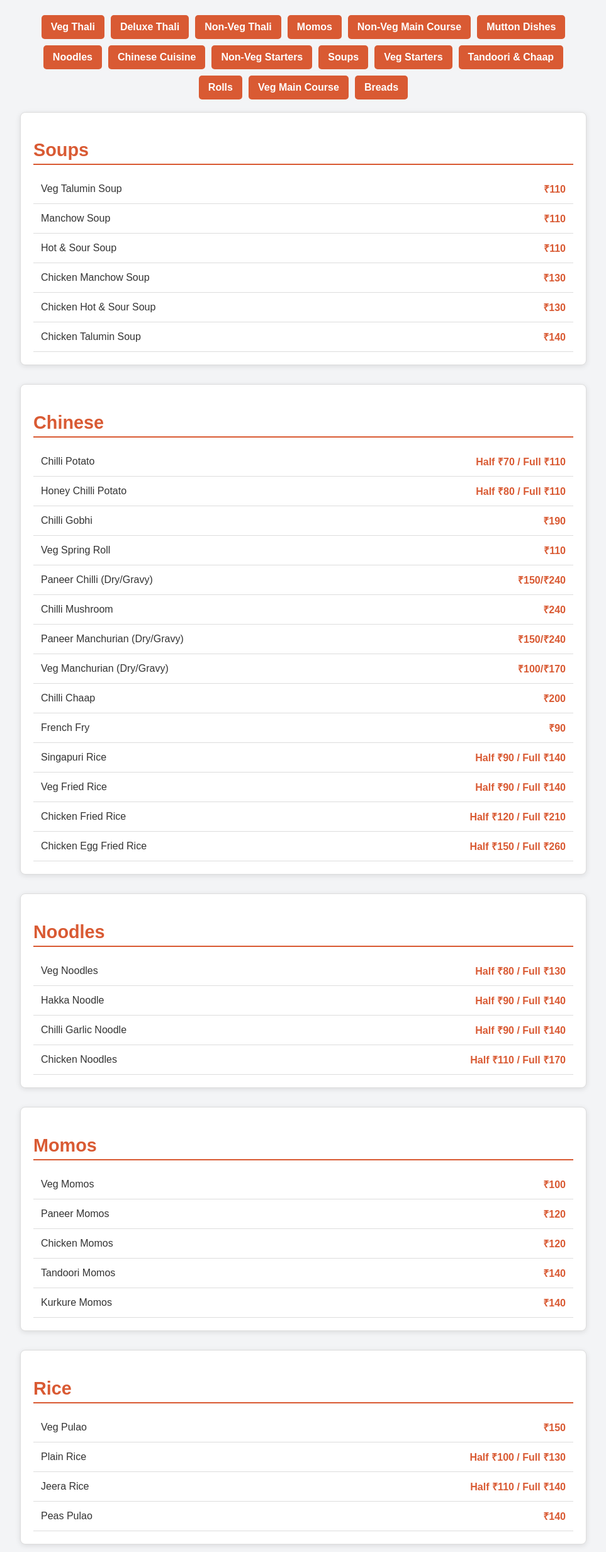
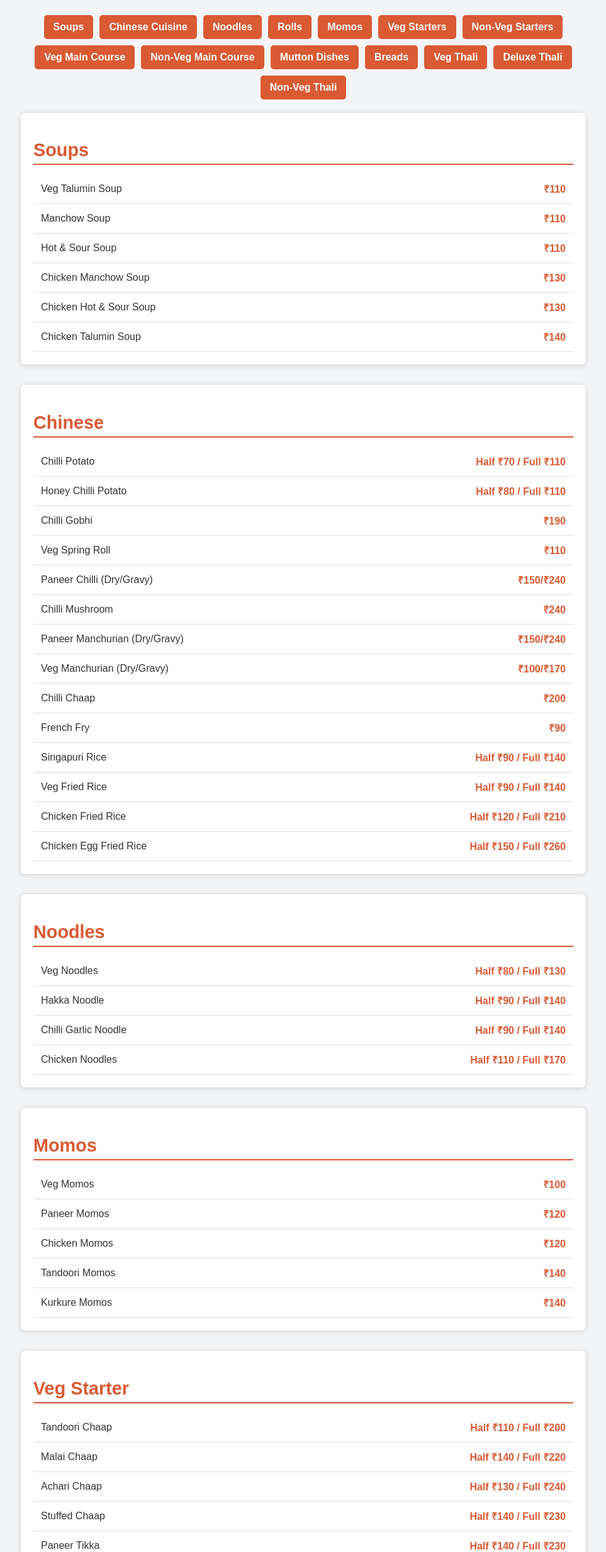
Before and after one commit to tandoorizest/zest_site, a plain HTML site: page menu4.html in a window 1280 px wide. Shown: the part 95-2560 px from the top of the page at 63% size, without its empty margins (158-1121 px from the left). Drawn offline with Linux system fonts and the light colour scheme.

Commit message:
Update menu4.html

```diff
--- a/menu4.html
+++ b/menu4.html
@@ -77,21 +77,21 @@
 
     <!-- Category Navigation -->
     <div class="category-nav">
+	<a href="#soups">Soups</a>
+	<a href="#chinese">Chinese Cuisine</a>
+	<a href="#noodles">Noodles</a>
+	<a href="#rolls">Rolls</a>
+	<a href="#momos">Momos</a>
+	<a href="#veg-starters">Veg Starters</a>
+	<a href="#non-veg-starters">Non-Veg Starters</a>
+	<a href="#veg-main-course">Veg Main Course</a>
+	<a href="#non-veg-main-course">Non-Veg Main Course</a>
+	<a href="#mutton-dishes">Mutton Dishes</a>
+	<a href="#breads&rice">Breads</a>
         <a href="#veg-thali">Veg Thali</a>
         <a href="#deluxe-thali">Deluxe Thali</a>
         <a href="#non-veg-thali">Non-Veg Thali</a>
-        <a href="#momos">Momos</a>
-        <a href="#non-veg-main-course">Non-Veg Main Course</a>
-        <a href="#mutton-dishes">Mutton Dishes</a>
-        <a href="#noodles">Noodles</a>
-        <a href="#chinese">Chinese Cuisine</a>
-        <a href="#non-veg-starters">Non-Veg Starters</a>
-        <a href="#soups">Soups</a>
-        <a href="#veg-starters">Veg Starters</a>
-        <a href="#tandoori-chaap">Tandoori & Chaap</a>
-        <a href="#rolls">Rolls</a>
-        <a href="#veg-main-course">Veg Main Course</a>
-        <a href="#breads&rice">Breads</a>
+
     </div>
 
     <!-- Menu Sections -->
@@ -149,15 +149,6 @@
         </table>
     </div>
 
-<div id="rice" class="menu-section">
-        <h2>Rice</h2>
-        <table>
-            <tr><td>Veg Pulao</td><td class="price-col">₹150</td></tr>
-            <tr><td>Plain Rice</td><td class="price-col">Half ₹100 / Full ₹130</td></tr>
-            <tr><td>Jeera Rice</td><td class="price-col">Half ₹110 / Full ₹140</td></tr>
-            <tr><td>Peas Pulao</td><td class="price-col">₹140</td></tr>
-        </table>
-    </div>
 
 	<div id="veg-starters" class="menu-section">
     <h2>Veg Starter</h2>
```
